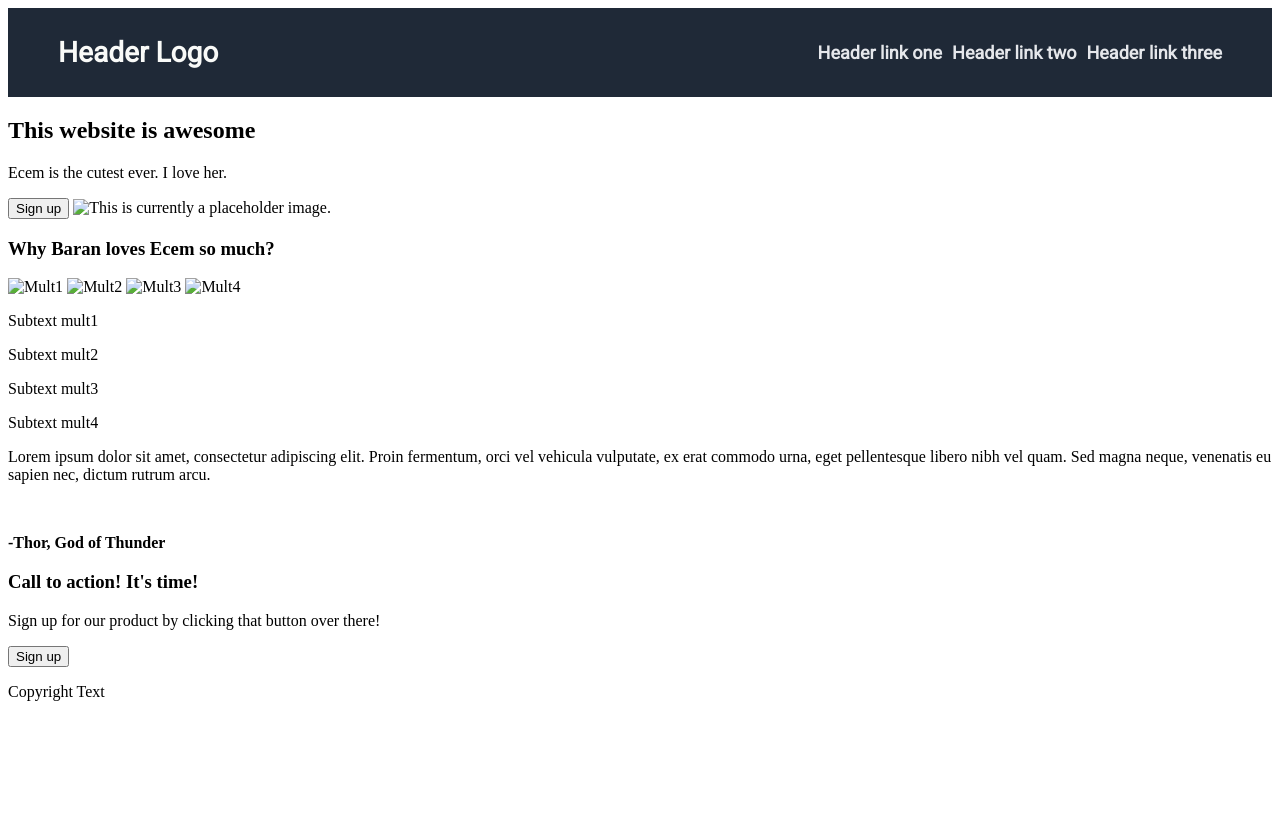
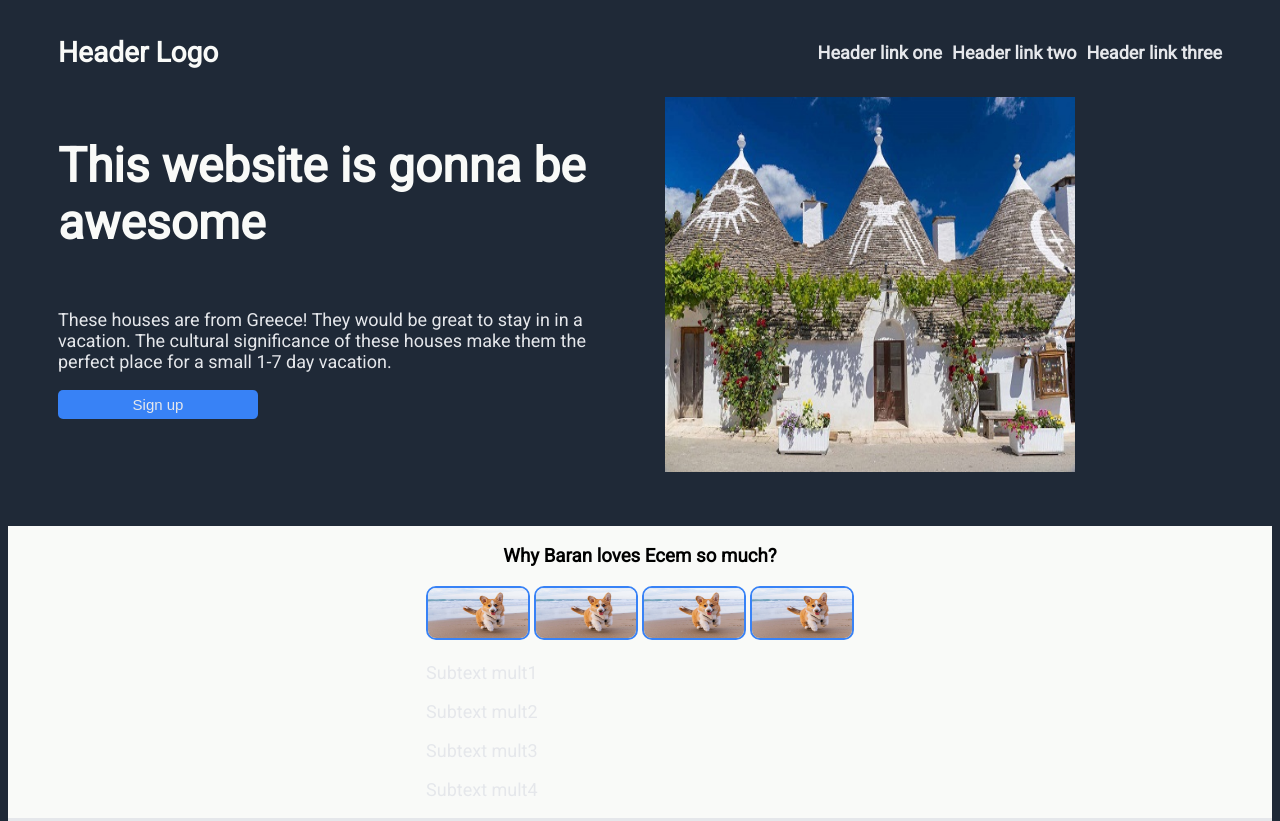
Before and after one commit to ColdFrappe/Landing-Page, a plain HTML site: page index.html in a window 1280 px wide. Shown: the top 821 px of the page. Before the commit the page ends 800 px from the top, so only its background shows below. Drawn offline with Linux system fonts and the light colour scheme.

Commit message:
Add images, update index, update stylesheet

```diff
--- a/index.html
+++ b/index.html
@@ -20,31 +20,39 @@
                     <h4>Header link three</h4>
                 </div>
             </div>
-            <div><!-- Hero Text-->
-                <h2>This website is awesome</h2>
-                <p>Ecem is the cutest ever. I love her.
-                </p>
-                <button>Sign up</button>
-                <img src="/placeholder.png" alt="This is currently a placeholder image." height="50" width="100">
+            <div class="Hero_Text_Section"><!-- Hero Text-->
+                <div id="Left_Hero_Text">
+                    <h2 id="Hero_Text">This website is gonna be awesome</h2>
+                    <p>These houses are from Greece! They would be great to stay in in a vacation. The cultural significance of these houses make them the perfect place for a small 1-7 day vacation.
+                    </p>
+                    <button id="Sign_Up_Hero">Sign up</button>
+                </div>
+                <div id="Right_Image">
+                    <img src="Houses.jpg" alt="This is currently a placeholder image." height="375" width="410">
+                </div>
             </div>
 
         </div>
-        <div><!-- Multi-image Section-->
-            <h3>Why Baran loves Ecem so much?</h3>
-            <img src="/mult1.png" alt="Mult1" height="50" width="100">
-            <img src="/mult2.png" alt="Mult2" height="50" width="100">
-            <img src="/mult3.png" alt="Mult3" height="50" width="100">
-            <img src="/mult4.png" alt="Mult4" height="50" width="100">
+        <div class="Multi_Section"><!-- Multi-image Section-->
+            <div id="Title_Mult">
+                <h3>Why Baran loves Ecem so much?</h3>
+            </div>
+            <div id="Img_Mult">
+            <img class="Images" src="Dog_612x612.jpg" alt="Mult1" height="50" width="100">
+            <img class="Images" src="Dog_612x612.jpg" alt="Mult2" height="50" width="100">
+            <img class="Images" src="Dog_612x612.jpg" alt="Mult3" height="50" width="100">
+            <img class="Images" src="Dog_612x612.jpg" alt="Mult4" height="50" width="100">
             <p>Subtext mult1</p>
             <p>Subtext mult2</p>
             <p>Subtext mult3</p>
             <p>Subtext mult4</p>
+            </div>
         </div>
-        <div><!-- Quote Section -->
-            <p>Lorem ipsum dolor sit amet, consectetur adipiscing elit. Proin fermentum, orci vel vehicula vulputate, ex erat commodo urna, eget pellentesque libero nibh vel quam. Sed magna neque, venenatis eu sapien nec, dictum rutrum arcu.</p><br>
-            <p><strong>-Thor, God of Thunder</strong></p>
+        <div class="Quote_Section"><!-- Quote Section -->
+            <p id="Quote_Text">Lorem ipsum dolor sit amet, consectetur adipiscing elit. Proin fermentum, orci vel vehicula vulputate, ex erat commodo urna, eget pellentesque libero nibh vel quam. Sed magna neque, venenatis eu sapien nec, dictum rutrum arcu.</p><br>
+            <p id="Thor"><strong>-Thor, God of Thunder</strong></p>
         </div>
-        <div><!-- Sign up Section -->
+        <div class="Sign_Up_Section"><!-- Sign up Section -->
             <h3>Call to action! It's time!</h3>
             <p>Sign up for our product by clicking that button over there!</p>
             <button>Sign up</button>
--- a/style.css
+++ b/style.css
@@ -1,3 +1,25 @@
+body {
+    display: flex;
+    flex-flow: column;
+    font-family: 'Roboto', sans-serif, 'Times New Roman';
+    background-color: #1F2937
+}
+p {
+    color: #E5E7EB;
+    font-size: 18px;
+}
+button {
+    background-color: #3882F6;
+    color: #E5E7EB;
+    border: none;
+    border-radius: 5px ;
+    padding: 6px 0 6px 0;
+    font-size: 15px;
+    width: 200px;
+}
+.Header_Section {
+    background-color: #1F2937;
+}
 .Header {
     display: flex;
     flex-flow: row nowrap;
@@ -12,7 +34,6 @@
 #Header_Logo {
     display: flex;
     justify-content: flex-start;
-    color: b
 }
 #Right_Links {
     display: flex;
@@ -21,3 +42,63 @@
     font-size: 18px;
     color: #E5E7EB;
 }
+.Hero_Text_Section {
+    display: flex;
+    flex-flow: row nowrap;
+    justify-content: space-between;
+    margin: 0 50px 50px 50px;
+    gap: 50px;
+
+}
+#Hero_Text {
+    color: #F9FAF8;
+    font-size: 48px;
+    font-weight: bolder;
+}
+#Left_Hero_Text {
+    display: flex;
+    flex-flow: column wrap;
+    flex: 0.5 1 50%
+}
+#Sign_Up_Hero {
+    background-color: #3882F6;
+    color: #E5E7EB;
+    border: none;
+    border-radius: 5px ;
+    padding: 6px 0 6px 0;
+    font-size: 15px;
+    width: 200px;
+}
+#Right_Image {
+    flex: 0 1 50%
+}
+.Multi_Section {
+    display: flex;
+    flex-flow: column nowrap;
+    background-color: #F9FAF8;
+}
+#Title_Mult {
+    display: flex;
+    align-self: center;
+}
+#Img_Mult {
+    flex-flow: row nowrap;
+    justify-content: center;
+    align-self: center;
+}
+.Images {
+    border: 2px solid #3882F6;
+    border-radius: 10px;
+}
+.Quote_Section {
+    background-color: #E5E7EB;
+}
+#Quote_Text {
+    color: #1F2937;
+}
+#Thor {
+    color:inherit;
+}
+.Sign_Up_Section {
+    background-color: #F9FAF8;
+}
```
Also changed, not shown: Alley.jpg (added), Dog_612x612.jpg (added), Houses.jpg (added).
